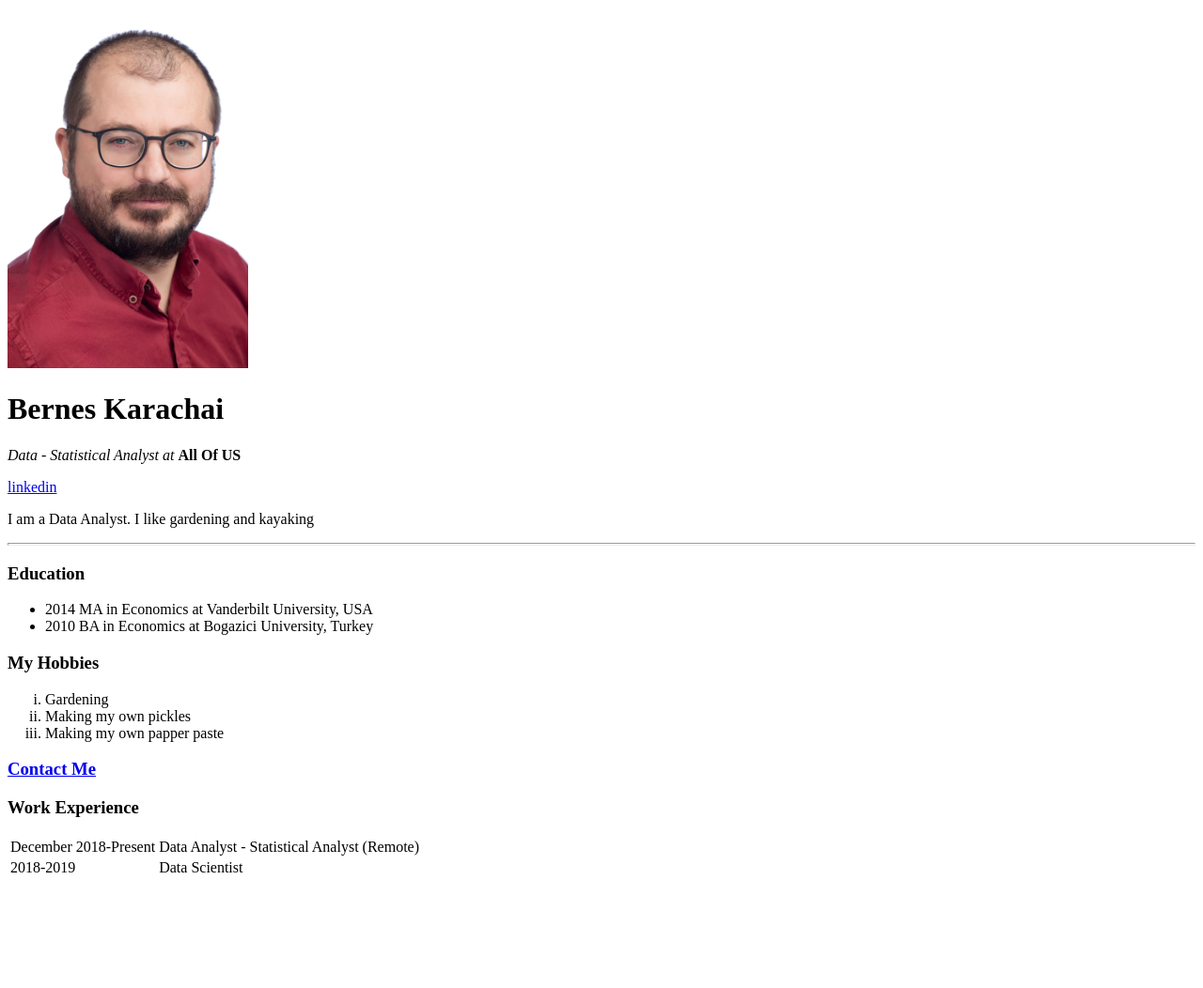
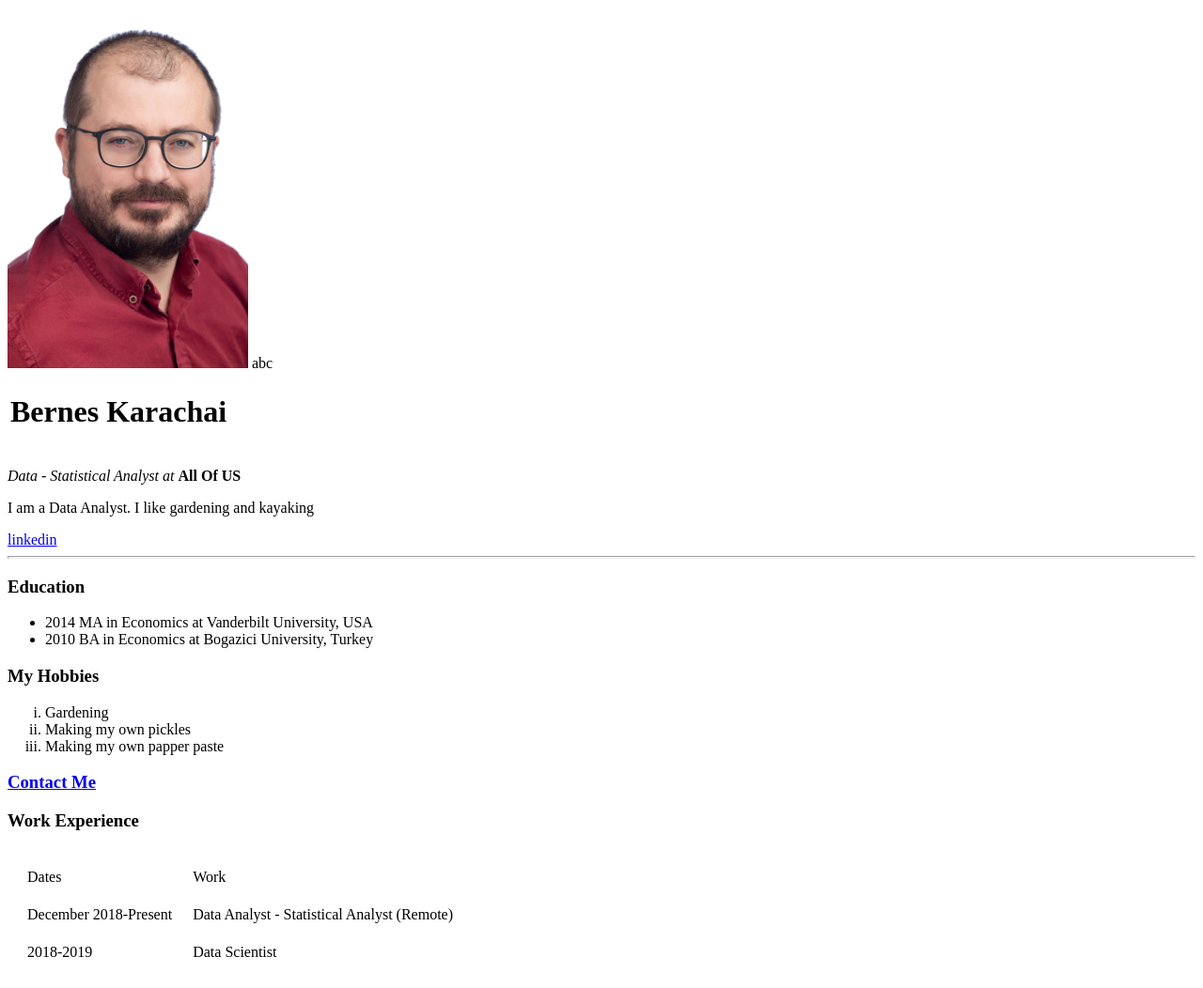
Before and after one commit to berneskaracay/personal-webpage, a plain HTML site: page index.html in a window 1280 px wide. Shown: the whole page at 94% size. Before the commit the page ends 944 px from the top, so only its background shows below. Drawn offline with Linux system fonts and the light colour scheme.

Commit message:
tables introduced

```diff
--- a/index.html
+++ b/index.html
@@ -8,10 +8,19 @@
 
 <body>
   <img src="images\bernes_2.jpg" alt="Bernes' Profile Picture" , width="256" height="384">
-  <h1>Bernes Karachai</h1>
+  <table>
+    <tr>
+    </td>abc</td>
+      <td>
+        <h1>Bernes Karachai</h1>
+      </td>
+    </tr>
+  </table>
   <p> <em>Data - Statistical Analyst at </em><strong>All Of US</strong> </p>
+  <p>I am a Data Analyst. I like gardening and kayaking</p>
   <a href="https://www.linkedin.com/in/berneskaracay/">linkedin</a>
-  <p>I am a Data Analyst. I like gardening and kayaking</p>
+
+
   <hr size=3>
   <h3>Education</h3>
   <ul>
@@ -26,8 +35,13 @@
   </ol>
   <h3><a href="contact.html">Contact Me</a></h3>
   <h3>Work Experience</h3>
-  <table>
-
+  <table cellspacing=20>
+    <thead>
+      <tr>
+        <td>Dates</td>
+        <td>Work</td>
+      </tr>
+    </thead>
     <tr>
       <td>December 2018-Present</td>
       <td>
```
